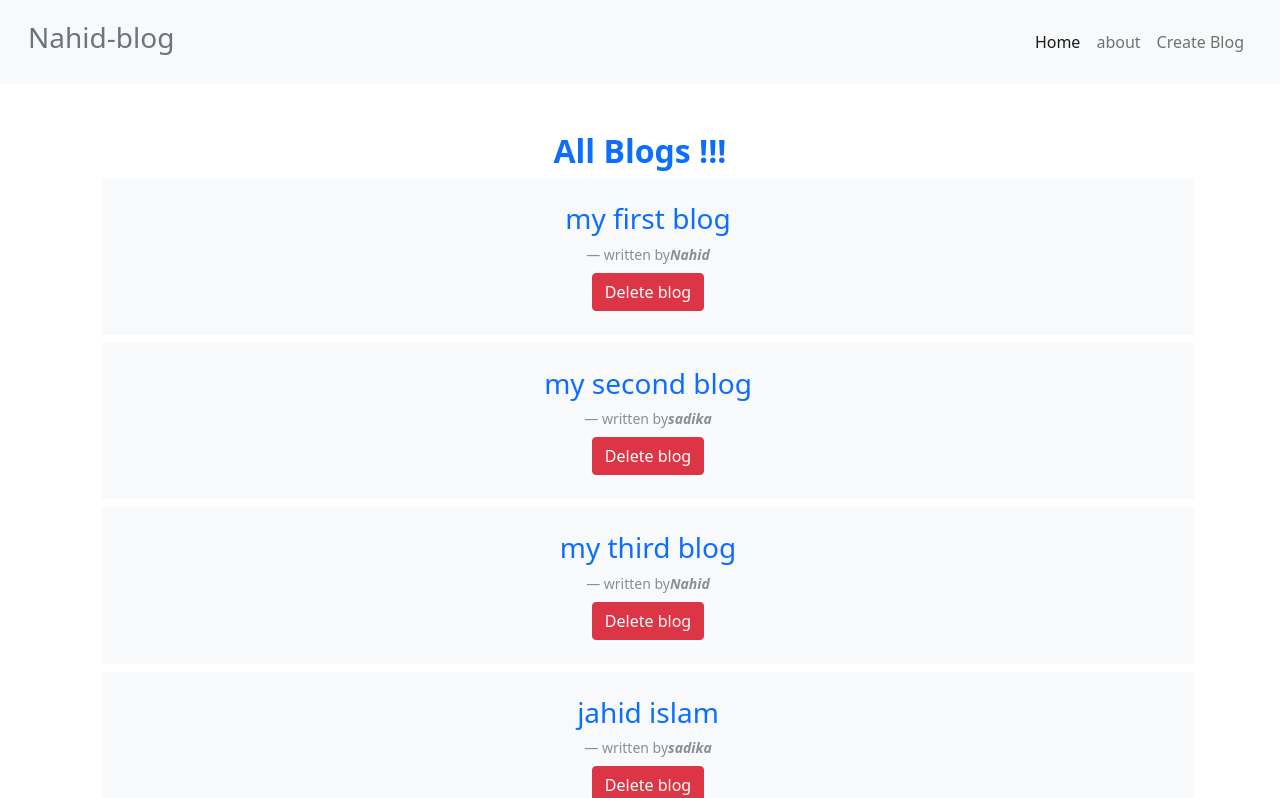
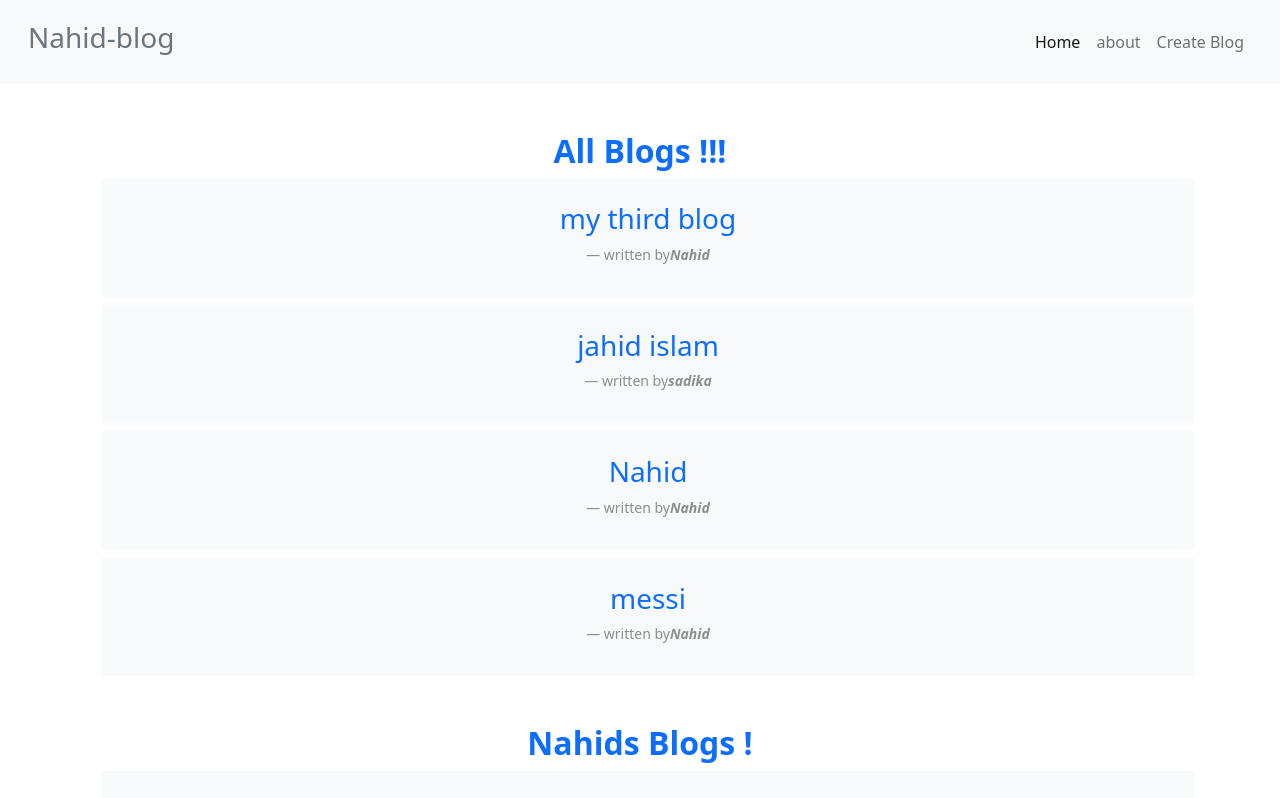
Before and after one commit to nahidbd11/nahid-blog, a React (Create React App) app: page / in a window 1280 px wide. Shown: the top 798 px of the page. Built offline with nearby package versions, Linux system fonts and the light colour scheme; data requests are answered from the project's data file.

Commit message:
newly modified

```diff
--- a/src/components/BlogDetails.jsx
+++ b/src/components/BlogDetails.jsx
@@ -1,9 +1,9 @@
-import { useParams } from "react-router";
+import { useParams, useNavigate } from "react-router";
 import useFetch from "../customHooks/useFetch";
 
 const BlogDetails = () => {
   const { id } = useParams();
-
+  const navigate = useNavigate();
   const {
     data: blog,
     isPending,
@@ -13,15 +13,26 @@ const BlogDetails = () => {
   if (blog) {
     ({ title, body, author } = blog);
   }
+
+  const handleDelete = () => {
+    fetch(`http://localhost:3004/blogs/${id}`, {
+      method: "DELETE",
+    }).then(() => {
+      navigate("/");
+    });
+  };
   return (
     <div>
       {isPending && <div className="warning display-3">Loading........</div>}
       {error && <div className="text-danger fw-bold display-5">{error}</div>}
       {blog && (
-        <div className="bg-primary">
+        <div className="bg-light">
           <h1 className="text-uppercase font-monospace">{title}</h1>
           <cite className="my-3">{author}</cite>
-          <p className="lead text-light">{body}</p>
+          <p className="lead text-dark">{body}</p>
+          <button className="btn btn-danger" onClick={handleDelete}>
+            Delete
+          </button>
         </div>
       )}
     </div>
--- a/src/components/BlogLists.jsx
+++ b/src/components/BlogLists.jsx
@@ -1,7 +1,7 @@
 import { Link } from "react-router-dom";
 
 const BlogLists = (props) => {
-  const { blogs, title: bloglistTitle, deleteBlogHandler } = props;
+  const { blogs, title: bloglistTitle } = props;
   console.log(props);
   return (
     <div className="container my-5 blog-list">
@@ -20,14 +20,6 @@ const BlogLists = (props) => {
                 <cite className="fw-bold text-capitalize">{author}</cite>
               </p>
             </Link>
-
-            <button
-              className="btn btn-danger rounded"
-              onClick={() => deleteBlogHandler(id)}
-            >
-              Delete blog
-            </button>
-
           </div>
         );
       })}
--- a/src/components/Home.jsx
+++ b/src/components/Home.jsx
@@ -7,10 +7,7 @@ const Home = () => {
     isPending,
     error,
   } = useFetch("http://localhost:3004/blogs");
-  // function deleteBlogHandler(id) {
-  //   let newItems = blogs.filter((item) => item.id !== id);
-  //   setBlogs(newItems);
-  // }
+
   return (
     <>
       <div className="blog-list">
--- a/src/data/db.json
+++ b/src/data/db.json
@@ -1,17 +1,5 @@
 {
   "blogs": [
-    {
-      "title": "my first blog",
-      "body": "lorem is thad such bullshit kdsfjsd kdsjfslds fdsjfdksf sdfkdkf dkfjdsad dkfkdfdf djfdkdkdidjfd hhfd fhdkkkdjfkdjfdkfdjkdjf nbnbd hsdfhnf lorem dfh lorem fjdjf loremf fkdfd lore",
-      "id": 1,
-      "author": "Nahid"
-    },
-    {
-      "title": "my second blog",
-      "body": "lorem is thad such bullshit kdsfjsd kdsjfslds fdsjfdksf sdfkdkf dkfjdsad dkfkdfdf djfdkdkdidjfd hhfd fhdkkkdjfkdjfdkfdjkdjf nbnbd hsdfhnf lorem dfh lorem fjdjf loremf fkdfd lore",
-      "id": 2,
-      "author": "sadika"
-    },
     {
       "title": "my third blog",
       "body": "lorem is thad such bullshit kdsfjsd kdsjfslds fdsjfdksf sdfkdkf dkfjdsad dkfkdfdf djfdkdkdidjfd hhfd fhdkkkdjfkdjfdkfdjkdjf nbnbd hsdfhnf lorem dfh lorem fjdjf loremf fkdfd lore",
@@ -31,24 +19,6 @@
       "id": 5
     },
     {
-      "title": "dsf",
-      "body": "dsf",
-      "author": "sadika",
-      "id": 6
-    },
-    {
-      "title": "sdf",
-      "body": "dsf",
-      "author": "sadika",
-      "id": 7
-    },
-    {
-      "title": "fds",
-      "body": "sdf",
-      "author": "sadika",
-      "id": 8
-    },
-    {
       "title": "messi",
       "body": "this is messi blog",
       "author": "Nahid",
```
